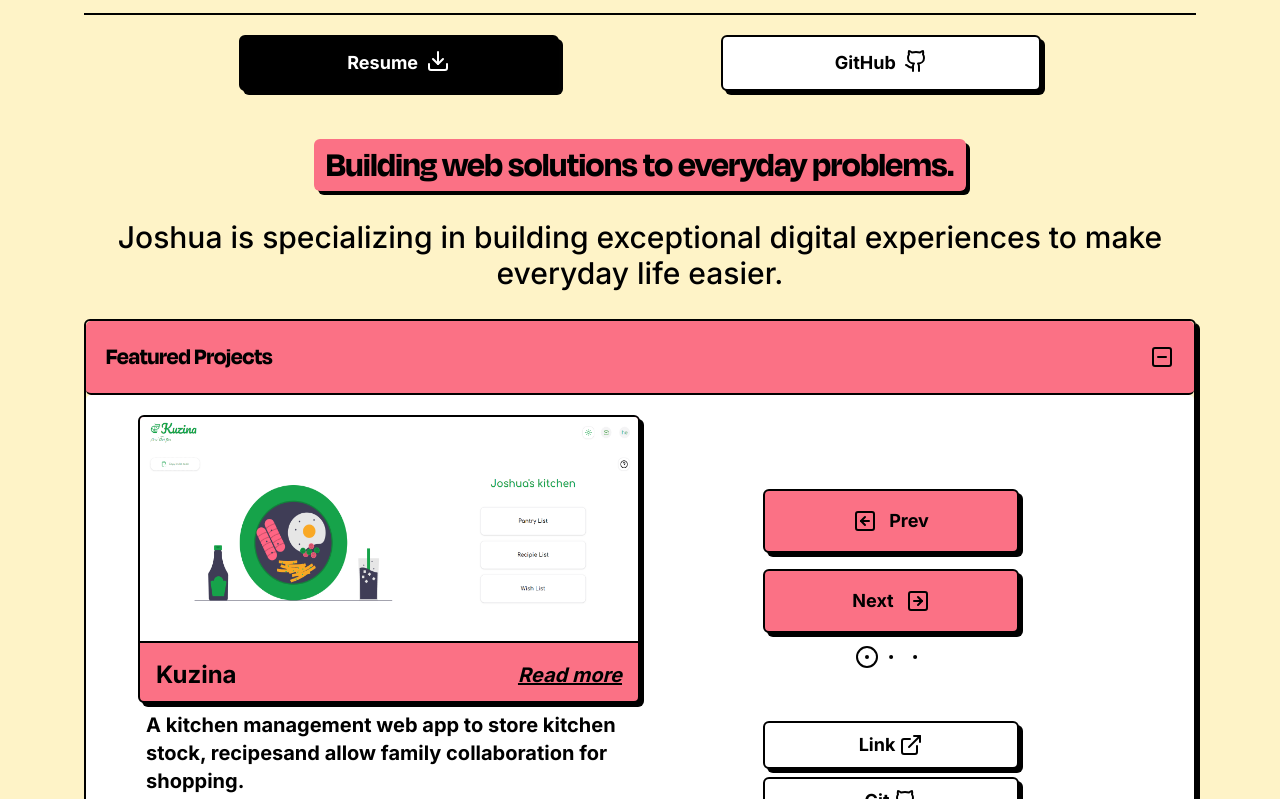
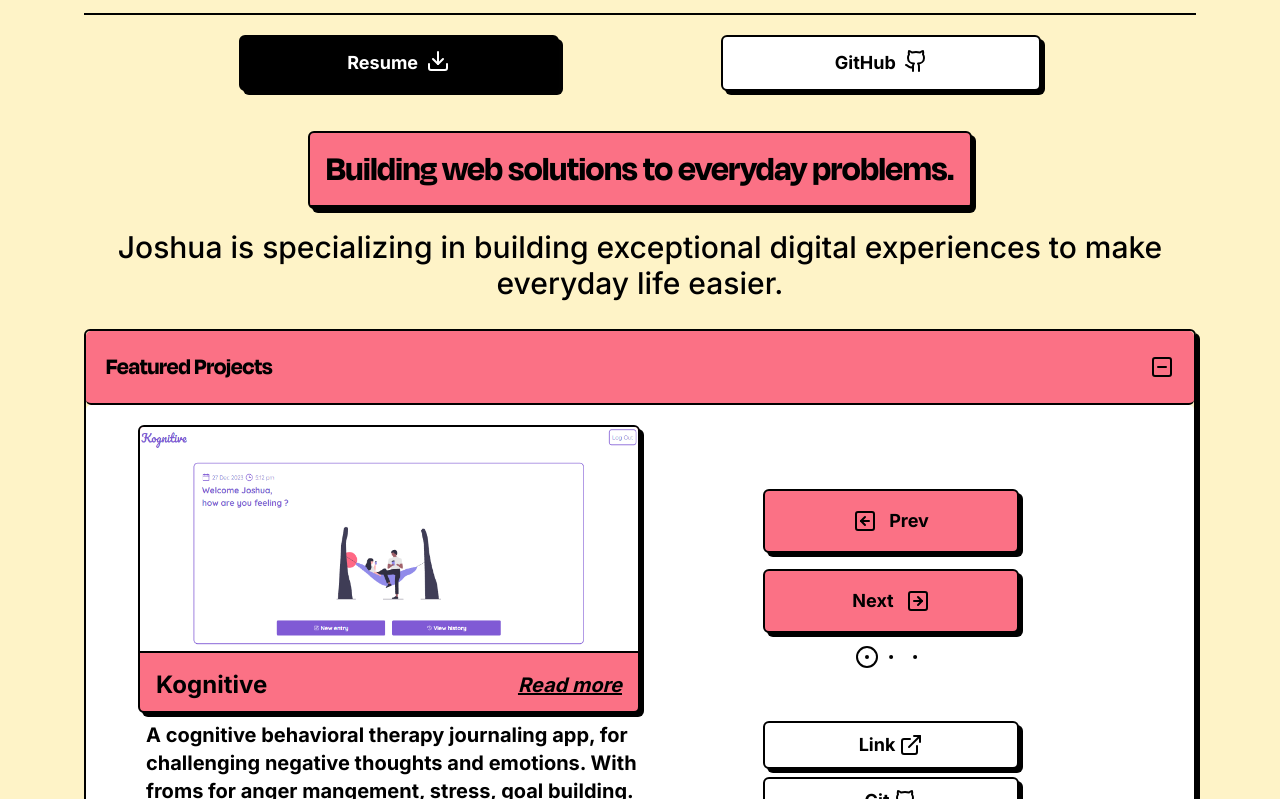
Before and after one commit to Joshuajrodrigues/dev-portfolio, a Next.js app: page / in a window 1280 px wide. Shown: the part 321-1120 px from the top of the page. Built offline with nearby package versions, Linux system fonts and the light colour scheme.

Commit message:
minor fixes

```diff
--- a/components/intro.tsx
+++ b/components/intro.tsx
@@ -1,6 +1,7 @@
 
 
 
+import Card from "./card";
 import Tags from "./tags";
 
 const Intro = () => {
@@ -8,11 +9,13 @@ const Intro = () => {
   return (
     <div className="w-full flex flex-col items-center justify-center font-bold lg:pt-5 md:font-extrabold ">
       <section className="flex flex-col items-center justify-center">
-        <Tags>
+        <Card className="w-fit" heading={
+
           <h2 className="text-2xl md:text-3xl lg:text-4xl font-oneslice lg:font-bold text-center ">
             Building web solutions to everyday problems.
           </h2>
-        </Tags>
+        }/>
+
         <h2 className="text-xl md:text-2xl lg:text-3xl font-medium text-center pt-2 lg:pt-5 lg:mb-2">
           Joshua is specializing in building exceptional digital experiences to make everyday life easier.
         </h2>
--- a/components/projectLinks.tsx
+++ b/components/projectLinks.tsx
@@ -4,10 +4,10 @@ import React from "react";
 const ProjectLink = ({ visit, code }: { visit: string; code: string }) => {
   return (
     <div className="flex flex-col items-center justify-start sm:justify-center sm:mt-2 md:mt-12">
-      <a target="_blank" href={visit} className="flex justify-center text-sm lg:text-lg cursor-pointer items-center rounded-md border-2 border-black bg-white w-16 md:w-32 lg:w-64 md:h-12 m-1 px-2  font-bold shadow-[4px_4px_0px_0px_rgba(0,0,0,1)] transition-all hover:translate-x-[3px] hover:translate-y-[3px] hover:shadow-none">
+      <a target="_blank" href={visit} className="flex justify-center text-sm lg:text-lg cursor-pointer items-center rounded-md border-2 border-black bg-white w-16 md:w-32 lg:w-64 md:h-12 m-1 px-2  font-bold shadow-[4px_4px_0px_0px_rgba(0,0,0,1)] transition-all active:translate-x-[3px] active:translate-y-[3px] active:shadow-none">
         Link <ExternalLink className="ml-1" />
       </a>{" "}
-      <a target="_blank"href={code} className="flex justify-center text-sm lg:text-lg cursor-pointer items-center rounded-md border-2 border-black bg-white w-16 md:w-32 md:h-12 lg:w-64 m-1 px-2  font-bold shadow-[4px_4px_0px_0px_rgba(0,0,0,1)] transition-all hover:translate-x-[3px] hover:translate-y-[3px] hover:shadow-none">
+      <a target="_blank"href={code} className="flex justify-center text-sm lg:text-lg cursor-pointer items-center rounded-md border-2 border-black bg-white w-16 md:w-32 md:h-12 lg:w-64 m-1 px-2  font-bold shadow-[4px_4px_0px_0px_rgba(0,0,0,1)] transition-all active:translate-x-[3px] active:translate-y-[3px] active:shadow-none">
         Git <Github className="ml-1" />
       </a>
     </div>
--- a/components/projects.tsx
+++ b/components/projects.tsx
@@ -6,11 +6,11 @@ const Projects = () => {
   const project = useProject((s) => s.project);
 
   switch (project) {
-    case 0:
+    case 1:
       return (
         <>
           <ProjectSection
-            projectDesp="A kitchen management web app to store kitchen stock, recipesand allow family collaboration for shopping."
+            projectDesp="A kitchen management web app to store kitchen stock, recipes, shopping list and allow family collaboration. Allows people to join a group and collaboarate privately."
             projectImage="/images/kuzina.png"
             projectlink="/project/kuzina"
             projectName="Kuzina"
@@ -20,11 +20,11 @@ const Projects = () => {
           />
         </>
       );
-    case 1:
+    case 0:
       return (
         <>
           <ProjectSection
-            projectDesp="A cognitive behavioral therapy journaling app, for challenging negative thoughts and emotions."
+            projectDesp="A cognitive behavioral therapy journaling app, for challenging negative thoughts and emotions. With froms for anger mangement, stress, goal building. Comes with PWA support"
             projectImage="/kognitive/test.png"
             projectlink="/project/kognitive"
             projectName="Kognitive"
@@ -53,7 +53,7 @@ const Projects = () => {
       return (
         <>
           <ProjectSection
-            projectDesp="A kitchen management web app to store kitchen stock, recipesand allow family collaboration for shopping."
+            projectDesp="A kitchen management web app to store kitchen stock, recipes, shopping list and allow family collaboration. Allows people to join a group and collaboarate privately."
             projectImage="/images/kuzina.png"
             projectlink="/project/kuzina"
             projectName="Kuzina"
```
